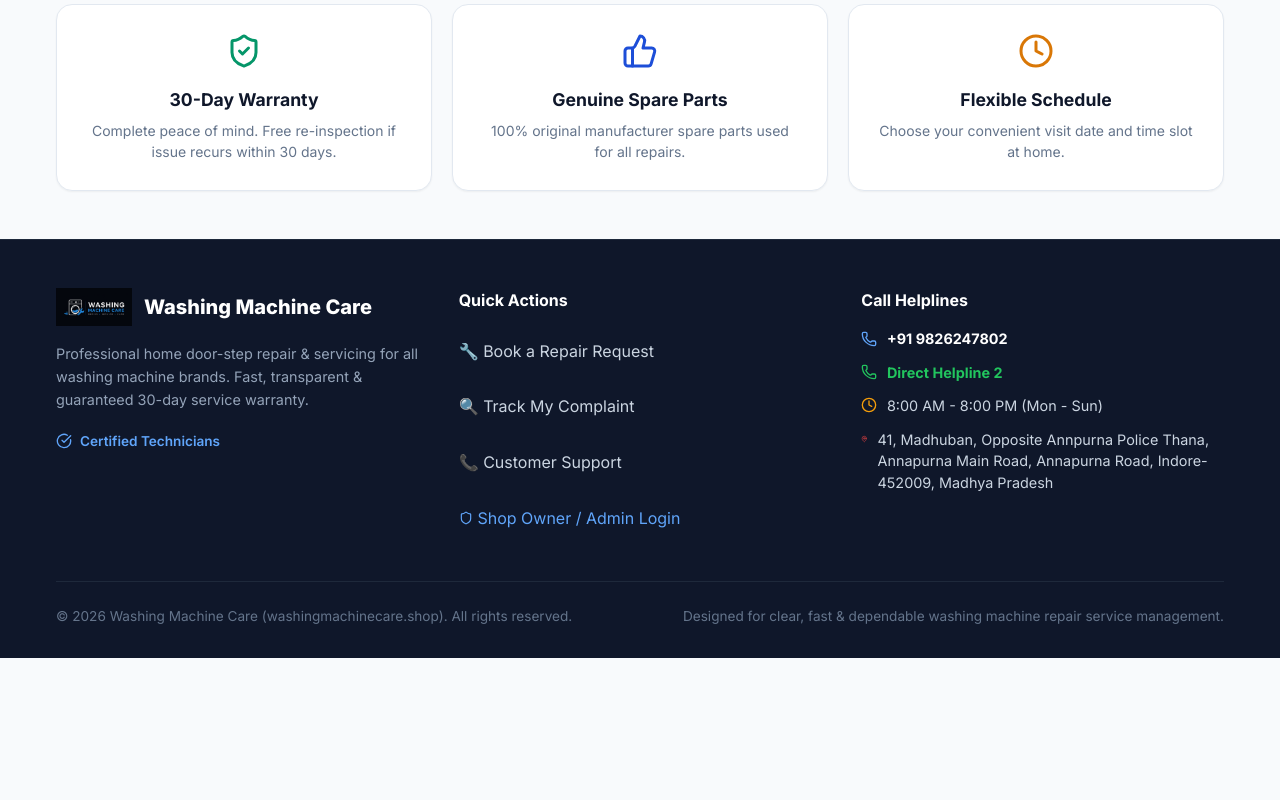
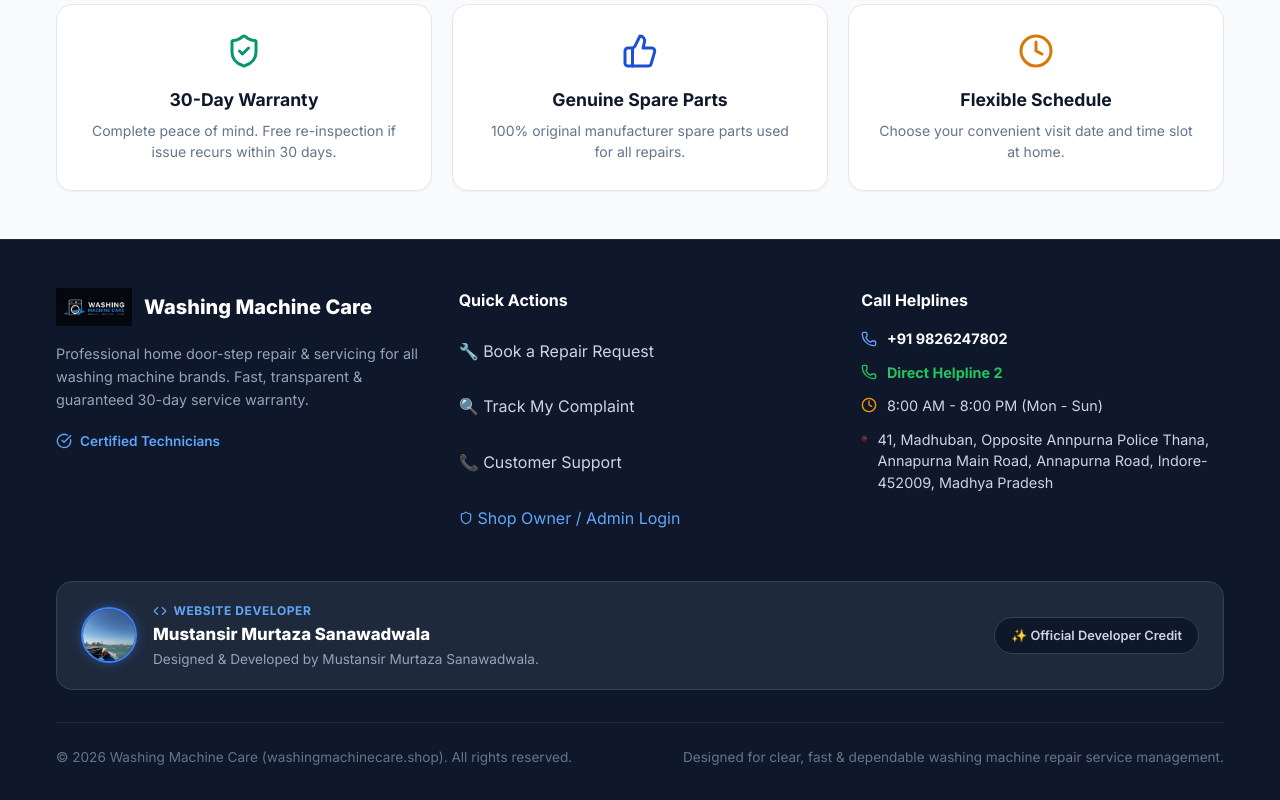
Before and after one commit to mustan5372-tech/WASHING-MACHINE-CARE, a React (Vite) app: page / in a window 1280 px wide. Shown: the part 1369-2169 px from the top of the page. Before the commit the page ends 2027 px from the top, so only its background shows below. Built offline with nearby package versions, Linux system fonts and the light colour scheme; no server answers; the database is empty.

Commit message:
Add Website Developer section for Mustansir Murtaza Sanawadwala with profile photo

```diff
--- a/src/components/common/Footer.tsx
+++ b/src/components/common/Footer.tsx
@@ -1,6 +1,6 @@
 import React from 'react';
 import type { BusinessSettings } from '../../types';
-import { Phone, Clock, MapPin, Shield, CheckCircle } from 'lucide-react';
+import { Phone, Clock, MapPin, Shield, CheckCircle, Code } from 'lucide-react';
 
 interface FooterProps {
   settings: BusinessSettings;
@@ -91,6 +91,52 @@ export const Footer: React.FC<FooterProps> = ({ settings, onNavigate }) => {
 
         </div>
 
+        {/* Website Developer Section */}
+        <div
+          style={{
+            backgroundColor: '#1e293b',
+            borderRadius: '16px',
+            padding: '1.25rem 1.5rem',
+            marginBottom: '2rem',
+            border: '1px solid #334155',
+            display: 'flex',
+            alignItems: 'center',
+            justifyContent: 'space-between',
+            flexWrap: 'wrap',
+            gap: '1.25rem'
+          }}
+        >
+          <div style={{ display: 'flex', alignItems: 'center', gap: '1rem' }}>
+            <img
+              src="/profile.jpg"
+              alt="Mustansir Murtaza Sanawadwala"
+              style={{
+                width: '56px',
+                height: '56px',
+                borderRadius: '50%',
+                objectFit: 'cover',
+                border: '2px solid #3b82f6',
+                boxShadow: '0 0 12px rgba(59, 130, 246, 0.4)'
+              }}
+            />
+            <div>
+              <div style={{ display: 'flex', alignItems: 'center', gap: '0.4rem', fontSize: '0.75rem', fontWeight: 700, color: '#60a5fa', textTransform: 'uppercase', letterSpacing: '0.05em' }}>
+                <Code size={14} /> Website Developer
+              </div>
+              <h4 style={{ fontSize: '1.05rem', fontWeight: 800, color: '#ffffff', margin: '0.15rem 0 0.1rem 0' }}>
+                Mustansir Murtaza Sanawadwala
+              </h4>
+              <p style={{ fontSize: '0.85rem', color: '#94a3b8', margin: 0 }}>
+                Designed & Developed by Mustansir Murtaza Sanawadwala.
+              </p>
+            </div>
+          </div>
+
+          <div style={{ display: 'flex', alignItems: 'center', gap: '0.5rem', backgroundColor: '#0f172a', padding: '0.5rem 1rem', borderRadius: '999px', border: '1px solid #334155', fontSize: '0.8rem', color: '#cbd5e1', fontWeight: 600 }}>
+            ✨ Official Developer Credit
+          </div>
+        </div>
+
         <div style={{ borderTop: '1px solid #1e293b', paddingTop: '1.5rem', display: 'flex', flexWrap: 'wrap', alignItems: 'center', justifyContent: 'space-between', gap: '1rem', fontSize: '0.85rem', color: '#64748b' }}>
           <div>
             © {new Date().getFullYear()} Washing Machine Care ({settings.domain}). All rights reserved.
```
Also changed, not shown: profile.jpg (added), public/profile.jpg (added).
